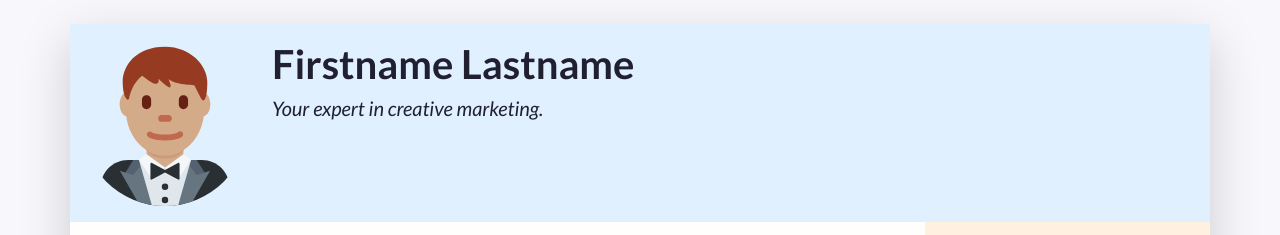
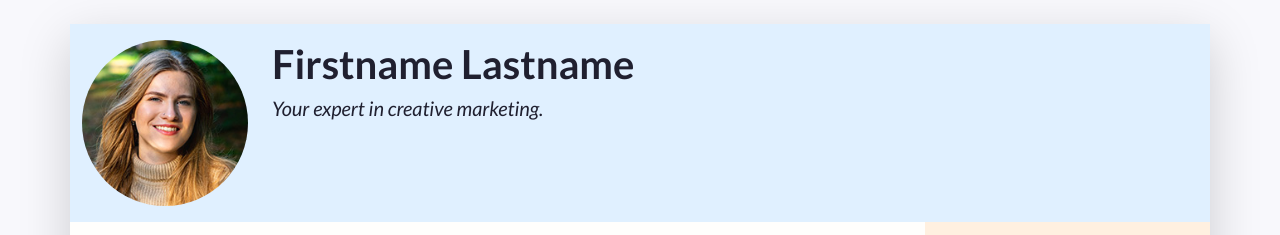
Before and after one commit to MadeliefBakker/PRJ4_2324_222888, a plain HTML site: page index.html in a window 1280 px wide. Shown: the top 235 px of the page. Drawn offline with nearby package versions, Linux system fonts and the light colour scheme.

```diff
--- a/index.html
+++ b/index.html
@@ -43,7 +43,7 @@
             "w-100" makes sure the image takes the full width of the column it's in
             "rounded-circle" cuts a circle around the image
           -->
-          <img class="w-100 rounded-circle my-3" src="images/portrait.svg" alt="Portrait of Firstname Lastname" width="160">
+          <img class="w-100 rounded-circle my-3" src="images/Madelief.jpg" alt="Portrait of Firstname Lastname" width="160">
         </div>
         <!--
           A container to wrap around your name and tagline. Full-width at small size, then columns of increasing size.
```
Also changed, not shown: images/Madelief.jpg (added).
